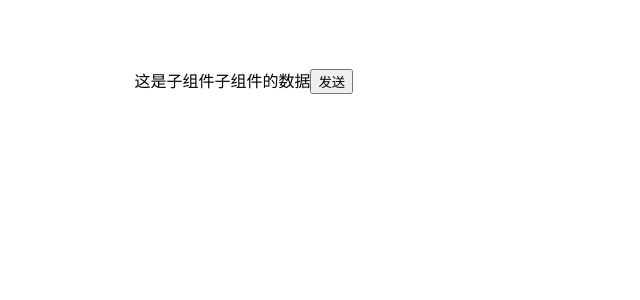
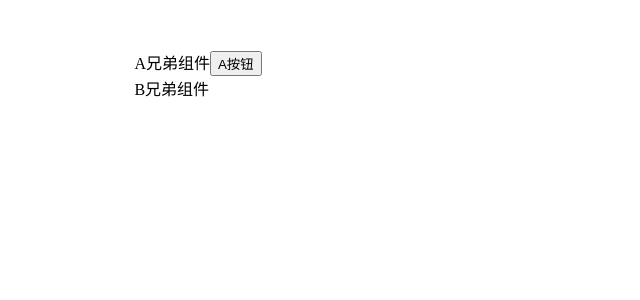
Before and after one commit to FighttingEDG/reactDemo, a React (Vite) app: page / in a window 1280 px wide. Shown: the top 300 px of the page, without its empty margins (0-640 px from the left). Built offline with nearby package versions, Linux system fonts and the light colour scheme.

Commit message:
兄弟组件通信

```diff
--- a/src/App.jsx
+++ b/src/App.jsx
@@ -4,29 +4,31 @@ import avatar from './images/bozai.png'
 import _ from 'lodash'
 import { v4 as uuidv4 } from 'uuid';
 import dayjs from 'dayjs';
-// 子传父
-function Son({ onSendMes }) {
-  const sonData = '子组件的数据'
+// 兄弟组件通信
+function A({ sendStr }) {
+  const AName = 'a兄弟数据'
   return <div>
-    这是子组件
-    {sonData}
-    <button onClick={() => onSendMes(sonData)}>发送</button>
-    {/* 内容来自于父组件 */}
+    A兄弟组件
+    <button onClick={() => sendStr(AName)}>A按钮</button>
   </div>
 }
+function B({AStr}) {
+  return <div>
+    B兄弟组件
+    <br />
+    {/* A组件字符串 */}
+    {AStr}
+    </div>
+}
 const App = () => {
-  const [str,setStr] = useState(null)
-  const getMes = (mes) => {
-    setStr(mes)
-    console.log(mes)
+  const [AStr, setAStr] = useState(null)
+  const sendStr = (str) => {
+    setAStr(str)
   }
   return (
     <div className="app">
-      {/* 子组件的数据 */}
-      {str}
-      <br />
-      <Son onSendMes={getMes}>
-      </Son>
+      <A sendStr={sendStr} />
+      <B AStr={AStr}/>
     </div>
   )
 }
```
